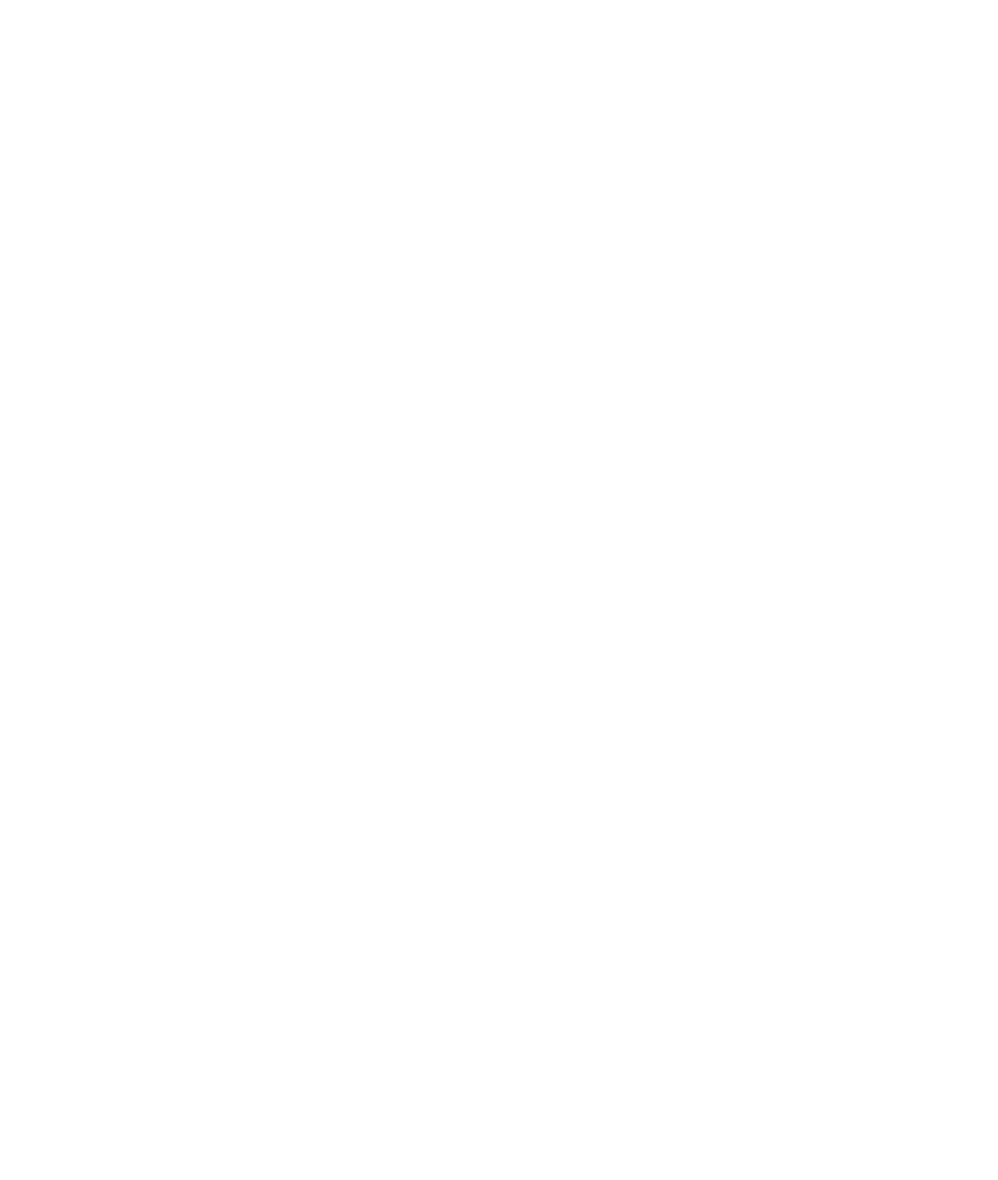
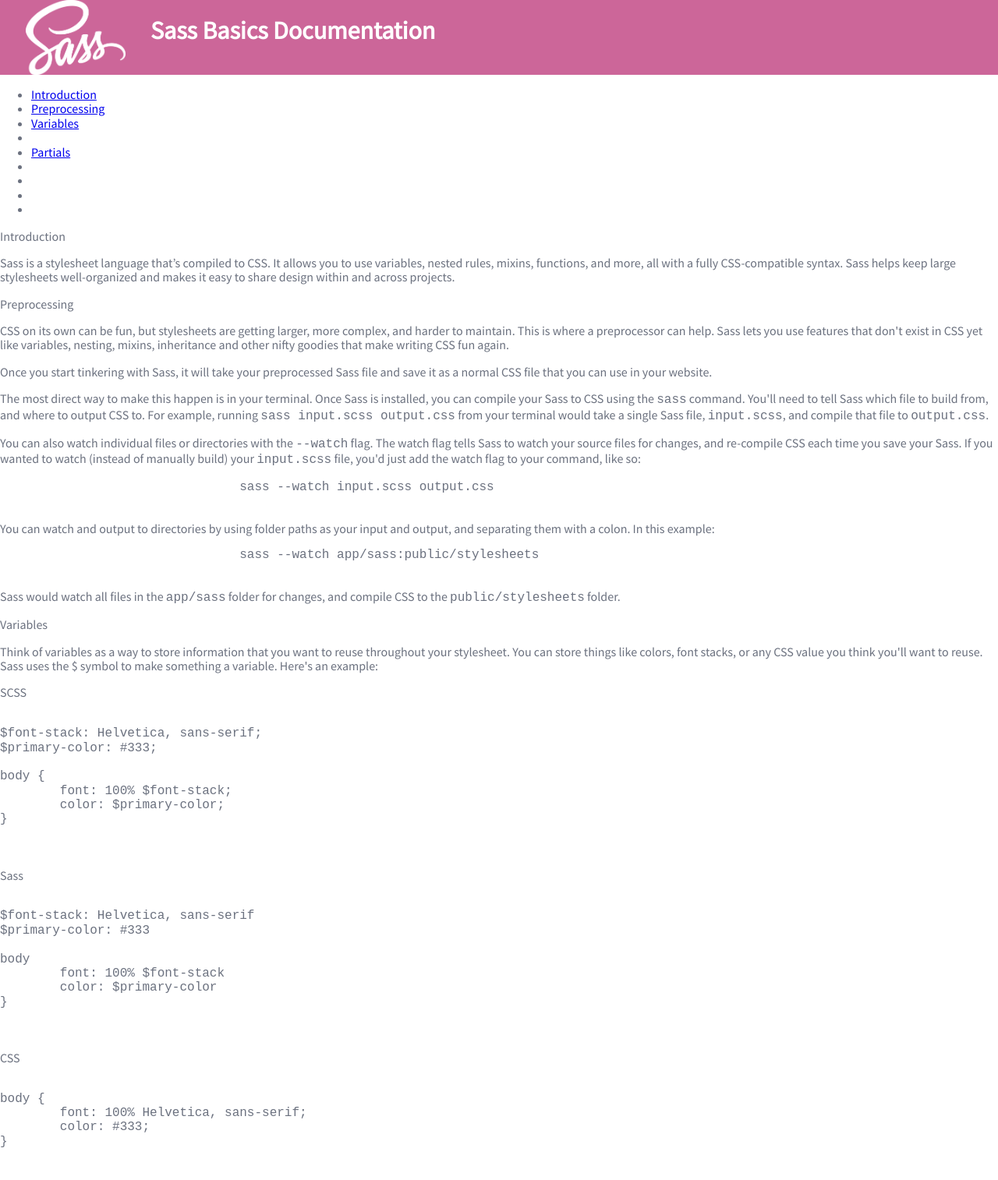
Before and after one commit to la-scala-projects/fcc-documentation-page, a plain HTML site: page index.html in a window 1280 px wide. Shown: the top 1514 px of the page at 78% size. Before the commit the page ends 800 px from the top, so only its background shows below. Drawn offline with nearby package versions, Linux system fonts and the light colour scheme; a web font is replaced by a local one.

Commit message:
Started creating page

```diff
--- a/index.html
+++ b/index.html
@@ -3,15 +3,155 @@
 <head>
 	<meta charset="UTF-8">
 	<link rel="stylesheet" href="https://necolas.github.io/normalize.css/8.0.0/normalize.css">
+	<link href="https://fonts.googleapis.com/css?family=Source+Code+Pro|Source+Sans+Pro|Source+Serif+Pro&display=swap"
+	      rel="stylesheet">
 	<link href="src/styles/styles.css" type="text/css" rel="stylesheet">
-	<title>FreeCodeCamp Portfolio Page</title>
+	<title>FreeCodeCamp Technical Documentation Page</title>
 </head>
-<body class="fcc-portfolio">
+<body class="fcc-documentation">
 <header class="header">
+	<a href="#" class="header-logo">SASS Logo</a>
+	<h1>Sass Basics Documentation</h1>
+</header>
+<nav class="" id="navbar">
+	<ul>
+		<li class="nav-list__item"><a href="#" class="nav-link">Introduction</a></li>
+		<li class="nav-list__item"><a href="#" class="nav-link">Preprocessing</a></li>
+		<li class="nav-list__item"><a href="#" class="nav-link">Variables</a></li>
+		<li class="nav-list__item"><a href="#" class="nav-link"></a></li>
+		<li class="nav-list__item"><a href="#" class="nav-link">Partials</a></li>
+		<li class="nav-list__item"><a href="#" class="nav-link"></a></li>
+		<li class="nav-list__item"><a href="#" class="nav-link"></a></li>
+		<li class="nav-list__item"><a href="#" class="nav-link"></a></li>
+		<li class="nav-list__item"><a href="#" class="nav-link"></a></li>
+	</ul>
+</nav>
+<main class="content" id="main-doc">
+	<section class="main-section" id="Introduction">
+		<header>Introduction</header>
+		<article>
+			<p>Sass is a stylesheet language that’s compiled to CSS. It allows you to use variables, nested rules, mixins,
+				functions, and more, all with a fully CSS-compatible syntax. Sass helps keep large stylesheets well-organized
+				and makes it easy to share design within and across projects.</p>
+		</article>
+	</section>
+	<section class="main-section">
+		<header>Preprocessing</header>
+		<article>
+			<p>CSS on its own can be fun, but stylesheets are getting larger, more complex, and
+				harder to maintain. This is where a preprocessor can help. Sass lets you use features that don't exist in
+				CSS yet like variables, nesting, mixins, inheritance and other nifty goodies that
+				make writing CSS fun again.</p>
+			<p>Once you start tinkering with Sass, it will take your preprocessed Sass file and save it as a normal CSS file
+				that you can use in your website.</p>
+			<p>The most direct way to make this happen is in your terminal. Once Sass is installed, you can compile your
+				Sass to CSS using the <code>sass</code> command. You'll need to tell Sass which
+				file to build from, and where to output CSS to. For example, running <code>sass
+					input.scss output.css</code> from your terminal would take a single Sass file, <code>input.scss</code>,
+				and compile that file to <code>output.css</code>.</p>
+			<p>You can also watch individual files or directories with the <code>--watch</code> flag. The watch flag
+				tells Sass to watch your source files for changes, and re-compile CSS each time
+				you save your Sass. If you wanted to watch (instead of manually build) your <code>input.scss</code> file,
+				you'd just add the watch flag to your command, like so:</p>
+			<pre>
+				<code>sass --watch input.scss output.css</code>
+			</pre>
+			<p>You can watch and output to directories by using folder paths as your input and output, and separating
+				them with a colon. In this example:</p>
+			<pre>
+				<code>sass --watch app/sass:public/stylesheets</code>
+			</pre>
+			<p>Sass would watch all files in the <code>app/sass</code> folder for changes, and compile CSS to the <code>public/stylesheets</code>
+				folder.</p>
+		</article>
+	</section>
+	<section class="main-section">
+		<header>Variables</header>
+		<article>
+			<p>Think of variables as a way to store information that you want to reuse throughout your stylesheet. You can
+				store things like colors, font stacks, or any CSS value you think you'll want to reuse. Sass uses the $ symbol
+				to make something a variable. Here's an example:</p>
+			<div class="">
+				<p>SCSS</p>
+				<pre>
+					<code>
+$font-stack: Helvetica, sans-serif;
+$primary-color: #333;
 
-</header>
-<main class="content">
+body {
+	font: 100% $font-stack;
+	color: $primary-color;
+}
+					</code>
+				</pre>
+			</div>
+			<div class="">
+				<p>Sass</p>
+				<pre>
+					<code>
+$font-stack: Helvetica, sans-serif
+$primary-color: #333
 
+body
+	font: 100% $font-stack
+	color: $primary-color
+}
+					</code>
+				</pre>
+			</div>
+			<div class="">
+				<p>CSS</p>
+				<pre>
+					<code>
+body {
+	font: 100% Helvetica, sans-serif;
+	color: #333;
+}
+					</code>
+				</pre>
+			</div>
+		</article>
+	</section>
+	<section class="main-section">
+		<header></header>
+		<article>
+
+		</article>
+	</section>
+	<section class="main-section">
+		<header>Partials</header>
+		<article>
+			<p>You can create partial Sass files that contain little snippets of CSS that you can include in other Sass files.
+				This is a great way to modularize your CSS and help keep things easier to maintain. A partial is simply a Sass
+				file named with a leading underscore. You might name it something like <code>_partial.scss</code>. The
+				underscore lets Sass know that the file is&nbsp;only a partial file and that it should not be generated into a
+				CSS file. Sass partials are used with the <code>@import</code> directive.</p>
+		</article>
+	</section>
+	<section class="main-section">
+		<header></header>
+		<article>
+
+		</article>
+	</section>
+	<section class="main-section">
+		<header></header>
+		<article>
+
+		</article>
+	</section>
+	<section class="main-section">
+		<header></header>
+		<article>
+
+		</article>
+	</section>
+	<section class="main-section">
+		<header></header>
+		<article>
+
+		</article>
+	</section>
 </main>
 <footer class="footer">
 
--- a/src/styles/styles.css
+++ b/src/styles/styles.css
@@ -9,3 +9,26 @@
   -webkit-box-sizing: inherit;
   box-sizing: inherit;
 }
+
+.fcc-documentation {
+  font-family: "Source Sans Pro", sans-serif;
+  background-color:  #fff;
+  color: #6b717f;
+}
+
+.header {
+  display: flex;
+  background-color: #c69;
+  color: #fff;
+}
+
+.header-logo {
+  display: block;
+  width: 193px;
+  height: 96px;
+  font-size: 0;
+  background-size: contain;
+  background-repeat: no-repeat;
+  background-position: center;
+  background-image: url("../images/sass-logo.png");
+}
```
Also changed, not shown: src/images/sass-logo.png (added), 2 other files.
